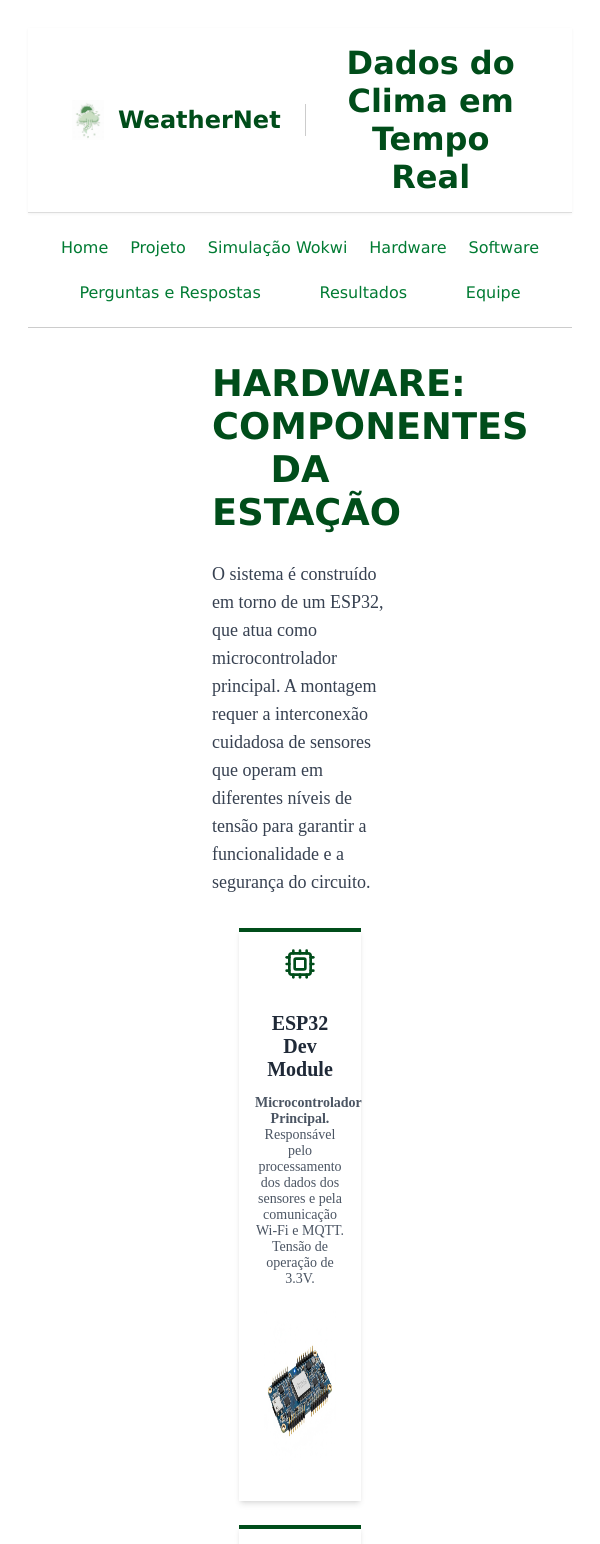
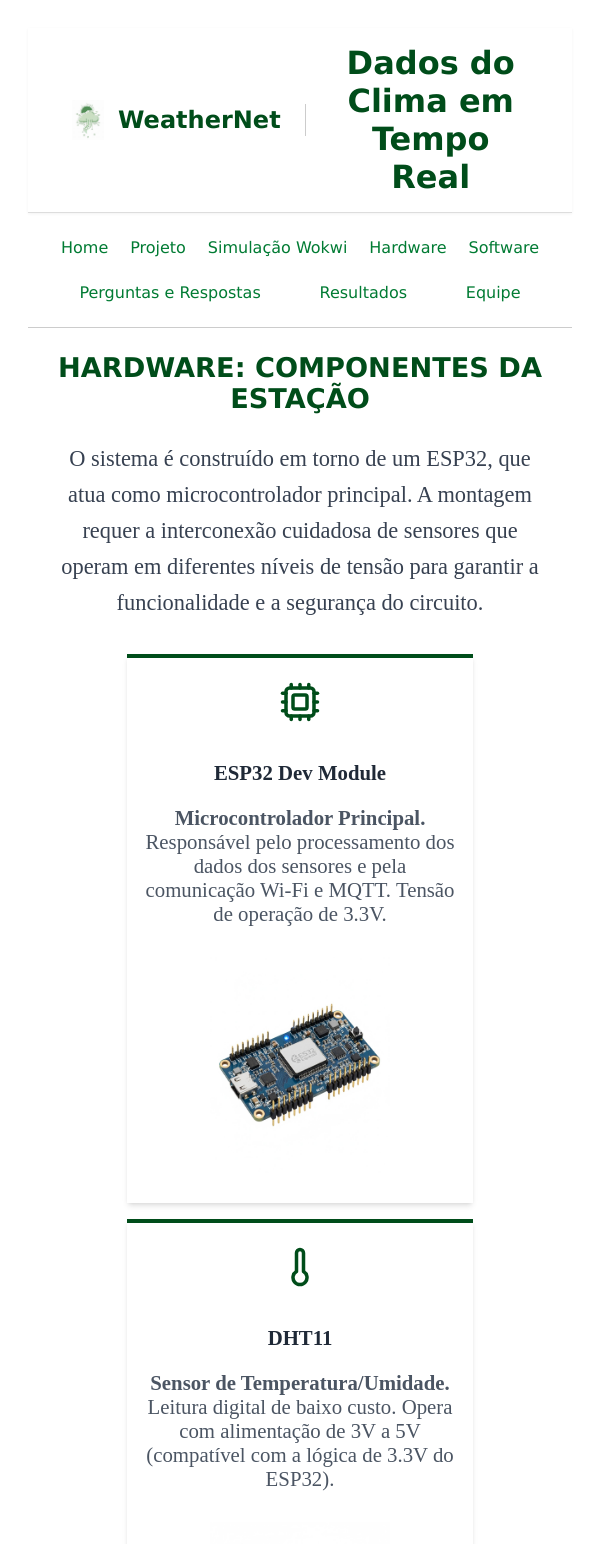
Before and after one commit to Clara2808Duarte/ProjetoIOTSITE, a React (Vite) app: page /hardware in a window 600 px wide. Shown: the top 1544 px of the page. Built offline with nearby package versions, Linux system fonts and the light colour scheme.

Commit message:
media query da page Hardware

```diff
--- a/src/pages/Hardware.css
+++ b/src/pages/Hardware.css
@@ -99,3 +99,75 @@
   border-radius: 0.5rem;
   padding: 0.75rem;
 }
+
+@media screen and (min-width: 480px) and (max-width: 720px) {
+  .hardware-section {
+    padding: 3rem 1rem;
+    margin: 0.7rem;
+  }
+
+  .hardware-title {
+    font-size: 1.7em;
+    margin-top: -35px;
+    padding-bottom: 0.3rem;
+  }
+
+  .hardware-description {
+    font-size: 1.4em;
+    line-height: 1.6em;
+    margin-bottom: 1.5em;
+    text-align: center;
+  }
+
+  .hardware-grid {
+    flex-direction: column;
+    align-items: center;
+    gap: 1rem;
+    margin-top: 1.5em;
+  }
+
+  .hardware-card {
+    width: 80%;
+    padding: 1em;
+  }
+
+  .card-ver {
+    width: 80%;
+  }
+
+  .hardware-card-title {
+    font-size: 1.3em;
+  }
+
+  .hardware-card-text {
+    font-size: 1.3em;
+  }
+
+  .hardware-icon {
+    width: 7vw;
+    height: 7vh;
+    margin-bottom: 0.4rem;
+  }
+
+   .Imagens {
+  width: 30vw;
+  height: 27vh;
+  margin-top: 10px;
+  margin-bottom: 10px;
+}
+
+  .hardware-alert {
+    margin-top: 2rem;
+    margin-bottom: -50px;
+    padding: 0.75rem;
+  }
+
+  .hardware-alert-title {
+    font-size: 1.5rem;
+  }
+
+  .hardware-alert-text {
+    font-size: 1.4rem;
+    padding: 0.6rem;
+  }
+}
```
